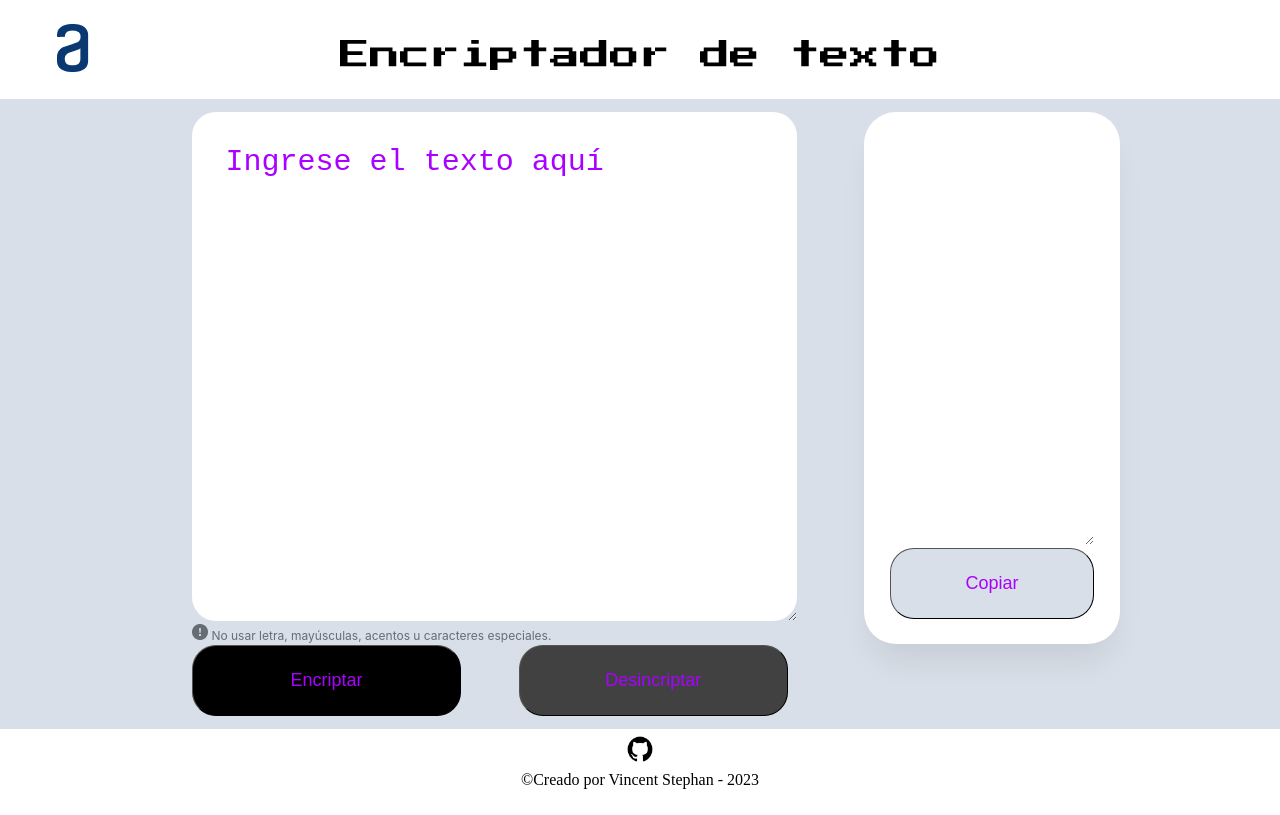
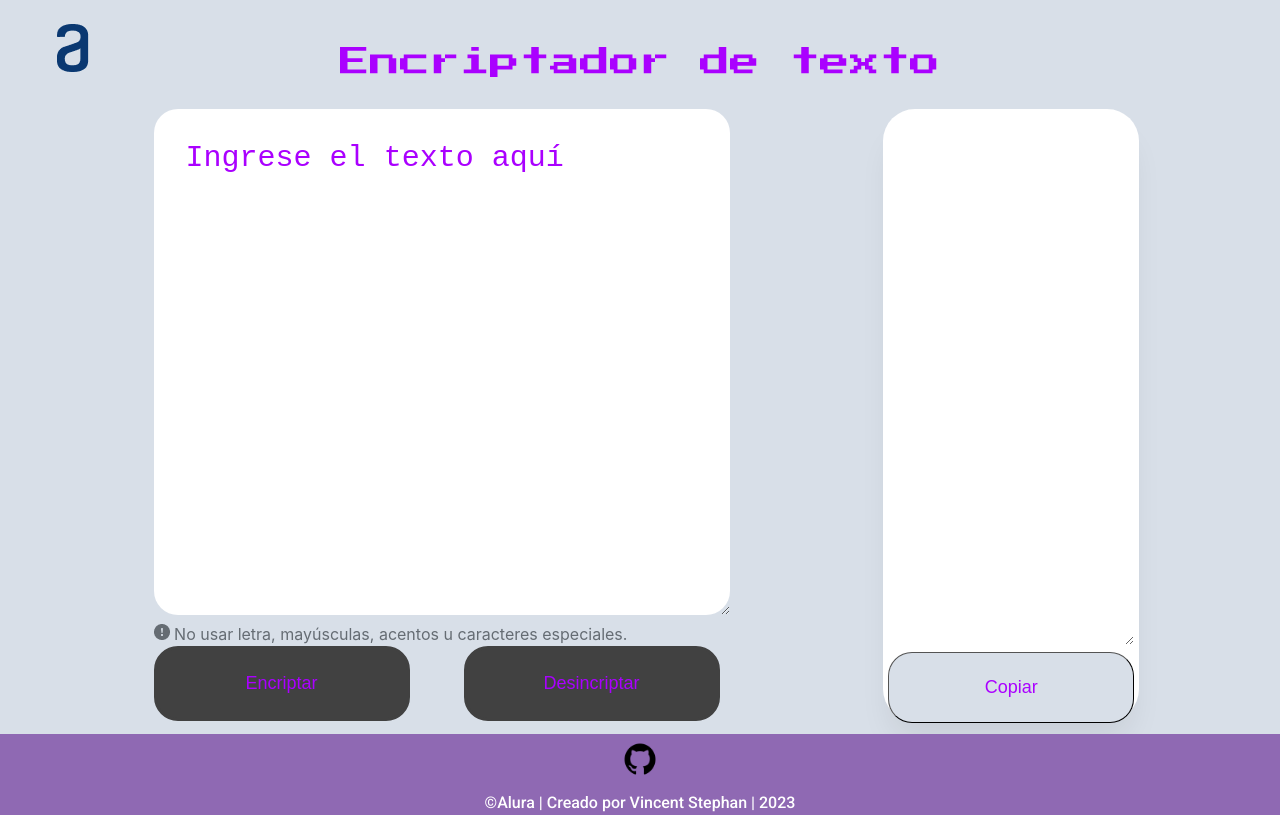
Before and after one commit to VincentStephan/Encriptador-de-Texto, a plain HTML site: page index.html in a window 1280 px wide. Drawn offline with Linux system fonts and the light colour scheme.

Commit message:
frond-end basico v4 + animaciones

```diff
--- a/assets/css/reset.css
+++ b/assets/css/reset.css
@@ -29,7 +29,7 @@ footer, header, hgroup, menu, nav, section {
 	display: block;
 }
 body {
-	line-height: 1;
+	line-height: 1.5;
 }
 ol, ul {
 	list-style: none;
--- a/assets/css/style.css
+++ b/assets/css/style.css
@@ -1,10 +1,24 @@
+html {
+  height: 100%;
+}
+
+body {
+  display: flex;
+  flex-direction: column;
+  min-height: 100%;
+}
+
+
+
 /* CSS ENCABEZADO */
+
 
 header {
   display: inline-block;
   padding: 3em;
   width: 100%;
   box-sizing: border-box;
+  background-color:#d8dfe8
 }
 
 .logo {
@@ -21,23 +35,56 @@ header h1 {
   text-align: center;
   font-family: "Press Start 2P", cursive;
   font-size: 30px;
+
+    animation-name: myAnimation;
+    animation-duration: 3s;
+    animation-iteration-count:initial;
+    animation-direction: alternate;
+    color: rgb(170, 0, 255);
+  }
+
+  @keyframes myAnimation {
+    0% {
+      color: rgb(0, 0, 0);
+      transform: translateX(0);
+    }
+    50% {
+      color: rgb(133, 88, 152);
+      transform: translateX(0);
+    }
+    100% {
+      color: rgb(170, 0, 255);;
+      transform: translateX(0);
+    }
+
 }
 
 /* CSS CUERPO-PAGINA */
 
+main {
+  flex: 1;
+  background-color: #d8dfe8;
+}
+
 .contenido-principal {
   width: 100%;
-  padding: 1% 15%;
+  padding: 1% 0%;
   box-sizing: border-box;
   background-color: #d8dfe8;
+  display: grid;
+  grid-template-columns: 5% 50% 20% 5%;
+  grid-gap: 7%;
 
 }
 
 .ejecutar {
-  display: inline-block;
-  width: 75%;
   box-sizing: border-box;
   vertical-align: top;
+  grid-row: 1;
+  grid-column: 2;
+
+
+
 }
 
 .ejecutar textarea {
@@ -49,6 +96,7 @@ header h1 {
   outline: none;
   color: rgb(170, 0, 255);
   padding: 5%;
+
 }
 
 .ejecutar textarea::placeholder {
@@ -60,34 +108,34 @@ header h1 {
   padding: 0em 0 0% 0;
   text-align: left;
   width: 100%;
-
+   display: flex;
 
 }
 
-.botones p {
+.contenido-principal p {
   font-family: "Inter";
   font-style: normal;
   font-weight: 400;
-  font-size: 12px;
+  font-size: 16px;
   line-height: 150%;
   color: #495057;
   opacity: 0.8;
-
 }
 
 .botones .encriptar {
   padding: 24px;
-  background: #000000;
+  background: #414141;
   color: rgb(170, 0, 255);
   font-size: 18px;
   border-radius: 24px;
   width: 40%;
   border-width: 1px;
   margin-right: 3em;
+  border: solid;
+  border-color: #414141;
+  cursor: pointer;
 
 }
-
-
 
 .botones .desencriptar {
   padding: 24px;
@@ -97,12 +145,18 @@ header h1 {
   border-radius: 24px;
   width: 40%;
   border-width: 1px;
-
+  cursor: pointer;
+  border: solid;
+  border-color:#414141;
+}
+.botones .encriptar:hover, .botones .desencriptar:hover {
+  background: #000000;
+  border-color:#000000;
+  transition: 0.5s;
 
 }
 
 .boton-copiar {
-
   padding: 24px;
   background: #d8dfe8;
   color: rgb(170, 0, 255);
@@ -111,16 +165,23 @@ header h1 {
   width: 100%;
   border-width: 1px;
   text-align: center;
+  cursor: pointer;
 
 }
 
+.boton-copiar:hover {
+  background: #414141;
+  border-color:#414141;
+  transition: 0.5s;
+
+}
 .ejecutado {
-  width: 20%;
-  display: inline-block;
+
   box-sizing: border-box;
-  vertical-align: top;
-  position: absolute;
-  padding: 1% 2% 2% 2%;
+  padding: 10% 2% 0% 2%;
+  grid-row: 1;
+  grid-column: 3;
+
 
   /* White */
 
@@ -133,9 +194,12 @@ header h1 {
 
 .ejecutado textarea {
   width: 100%;
+  height: 87%;
   box-sizing: border-box;
   font-size: 23px;
   border: none;
+  border-radius: 10px;
+
 }
 
 .ejecutado textarea:focus {
@@ -146,10 +210,19 @@ header h1 {
 
 footer {
   text-align: center;
+  font-family: 'Roboto', sans-serif;
+ background-color:#8f69b3;
+  color: #ffffff;
+
+
+
 }
 
 footer img {
-  width: 40px;
+  width: 50px;
+
+
+
 
   /* para mejorar el rendimiento de la pagina tengo que recortar
 las dimenciones de las images al tamaño que usare, lo tendre pendiente para
--- a/index.html
+++ b/index.html
@@ -12,6 +12,12 @@
     <link rel="preconnect" href="https://fonts.gstatic.com" crossorigin />
     <link
       href="https://fonts.googleapis.com/css2?family=Press+Start+2P&display=swap"
+      rel="stylesheet"
+    />
+    <link rel="preconnect" href="https://fonts.googleapis.com" />
+    <link rel="preconnect" href="https://fonts.gstatic.com" crossorigin />
+    <link
+      href="https://fonts.googleapis.com/css2?family=Roboto:wght@500&display=swap"
       rel="stylesheet"
     />
   </head>
@@ -29,29 +35,27 @@
             rows="13"
             placeholder="Ingrese el texto aquí"
           ></textarea>
+          <p>
+            <img src="assets/img/advertencia.png" alt="advertencia" /> No usar
+            letra, mayúsculas, acentos u caracteres especiales.
+          </p>
 
           <div class="botones">
-            <p>
-              <img src="assets/img/advertencia.png" alt="advertencia"> No usar letra, mayúsculas, acentos u caracteres
-              especiales.
-            </p>
             <input type="button" value="Encriptar" class="encriptar" />
             <input type="button" value="Desincriptar" class="desencriptar" />
           </div>
         </div>
         <div class="ejecutado">
-          <textarea name="texto" cols="0" rows="16"></textarea>
+          <textarea name="texto" cols="0" rows="15"></textarea>
           <input type="button" value="Copiar" class="boton-copiar" />
         </div>
       </div>
     </main>
     <footer>
       <a href="https://github.com/VincentStephan"
-        ><img
-          src="assets/img/github.png"
-          alt="github"
+        ><img src="assets/img/github.png" alt="github"
       /></a>
-      <p class="copyright">&#169;Creado por Vincent Stephan - 2023</p>
+      <p class="copyright">&#169;Alura | Creado por Vincent Stephan | 2023</p>
     </footer>
   </body>
 </html>
```
